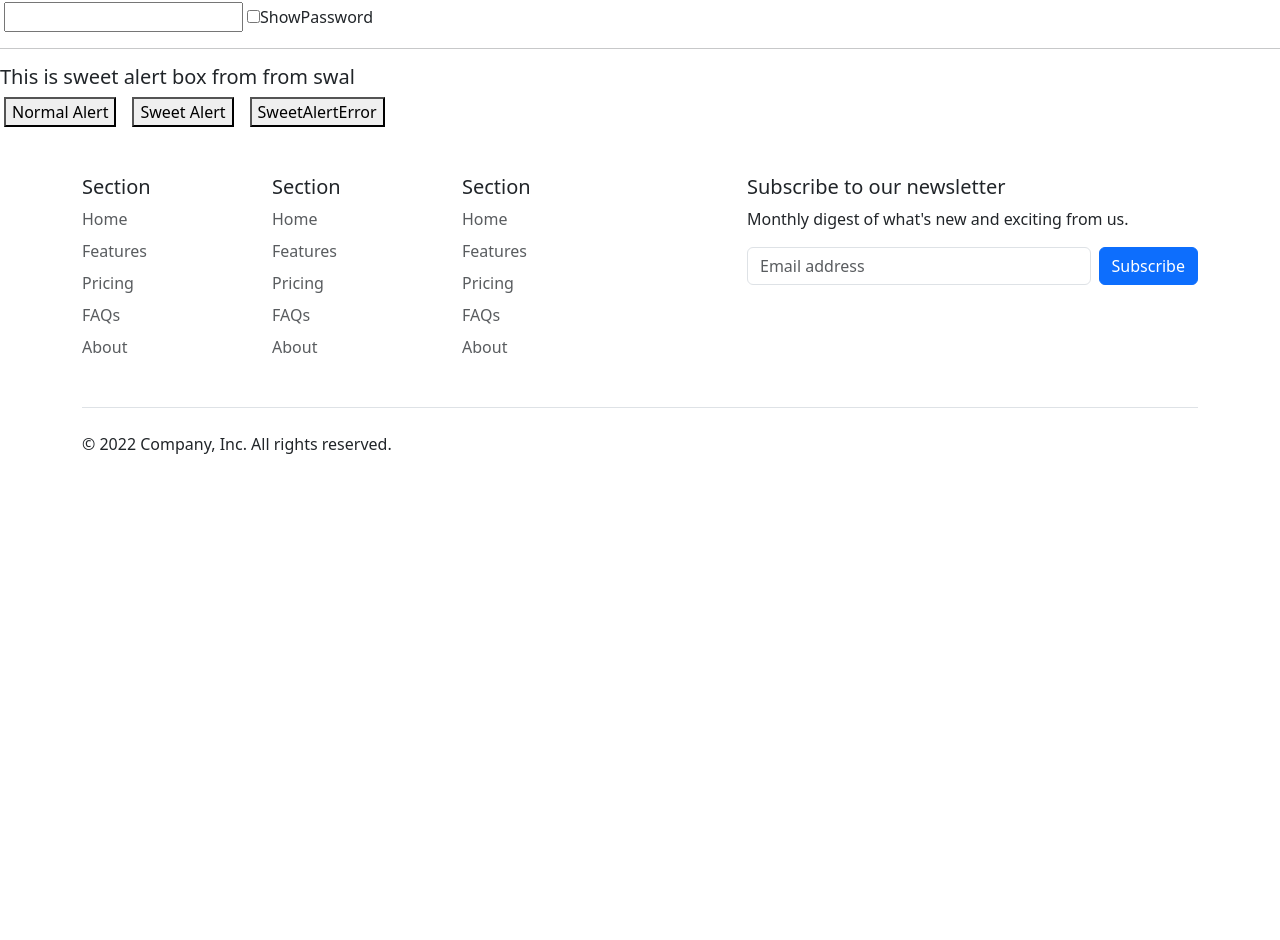
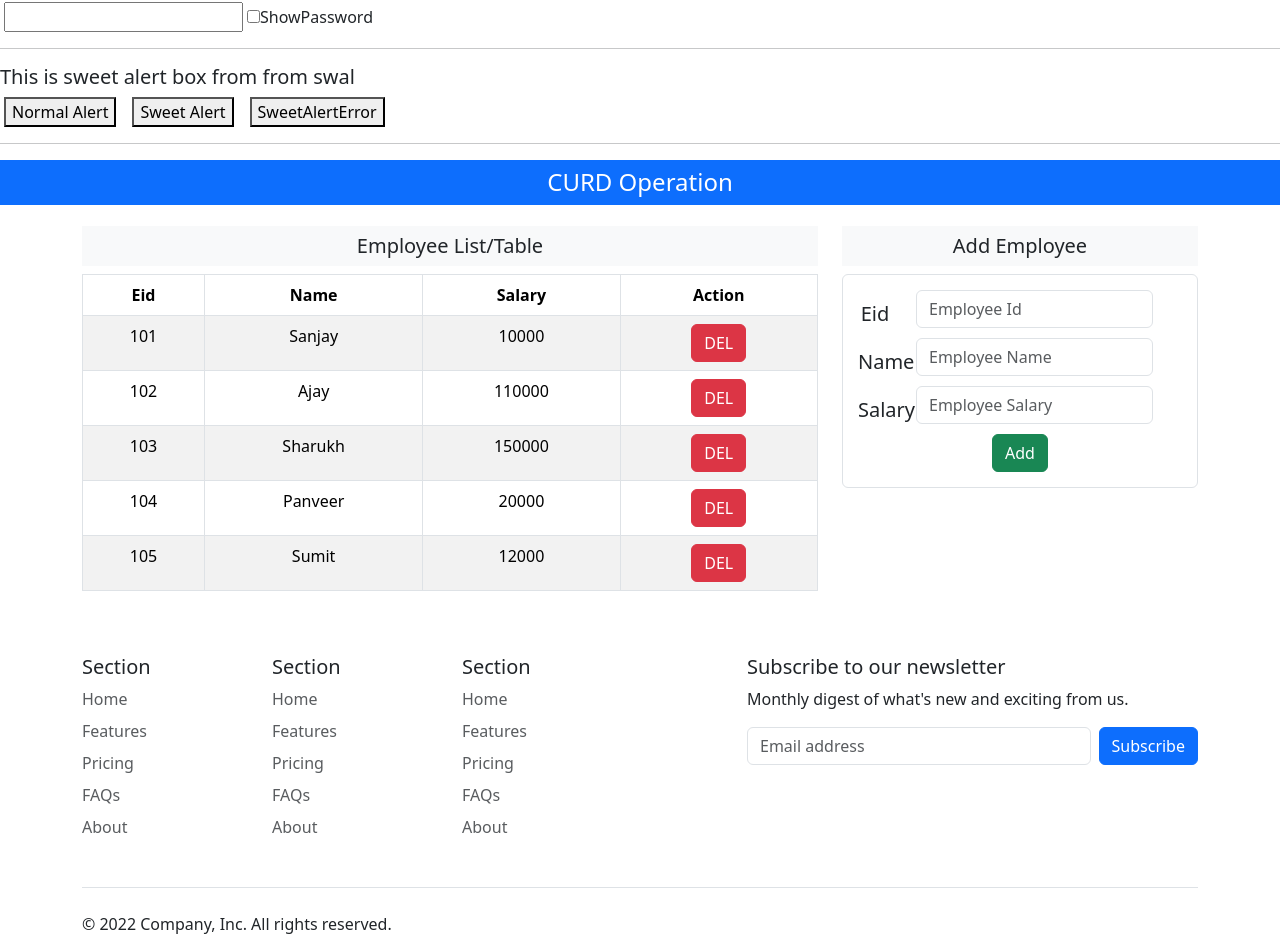
Before and after one commit to Aditya-aj-champ/ReactJs, a React (Vite) app: page / in a window 1280 px wide. Shown: the part 4764-5704 px from the top of the page. Before the commit the page ends 5334 px from the top, so only its background shows below. Built offline with nearby package versions, Linux system fonts and the light colour scheme.

Commit message:
first commit

```diff
--- a/src/Components/center/Center.jsx
+++ b/src/Components/center/Center.jsx
@@ -1,5 +1,6 @@
 // import React from "react";
 
+import EmpCURD from "../empCURDoperation/EmpCURD";
 import FunctionalPropes from "../propes/FunctionalPropes";
 import MyModel from "../propsChildren/MyModel";
 import PropsChildren from "../propsChildren/PropsChildren";
@@ -35,6 +36,8 @@ export default function Center() {
       <hr />
       <ShowHidePassword />
       <SweetAlertDemo1 />
+      <hr />
+      <EmpCURD />
     </>
   );
 }
--- /dev/null
+++ b/src/Components/empCURDoperation/AddEmp.jsx
@@ -0,0 +1,96 @@
+import React, { useState } from "react";
+// call it in EmpCURD
+export default function AddEmp({ addEmp }) {
+  // three state variable for 3 input boxes
+  const [empId, setEmpID] = useState(106);
+  const [empName, setEmpName] = useState("abcd");
+  const [empSalary, setEmpSalary] = useState(1000);
+
+  const addData = (e) => {
+    if (e.target.name === "eId") {
+      setEmpID(e.target.value);
+    } else if (e.target.name === "eName") {
+      setEmpName(e.target.value);
+    } else {
+      setEmpSalary(e.target.value);
+    }
+  };
+
+  return (
+    <>
+      <h5 className="text-center bg-light p-2" style={{ marginTop: "13px" }}>
+        Add Employee
+      </h5>
+      <div className="border rounded text-center" style={{ padding: "15px" }}>
+        <form>
+          <div className="form-group row">
+            <label
+              htmlFor="colFormLabelLg"
+              className="col-sm-2 col-form-label col-form-label-lg"
+            >
+              Eid
+            </label>
+            <div className="col-sm-9">
+              <input
+                type="text"
+                className="form-control"
+                name="ed"
+                placeholder="Employee Id"
+                onChange={addData}
+              />
+            </div>
+          </div>
+          {/* ------------------------------------------------ */}
+          <div className="form-group row">
+            <label
+              htmlFor="colFormLabelLg"
+              className="col-sm-2 col-form-label col-form-label-lg"
+            >
+              Name
+            </label>
+            <div className="col-sm-9">
+              <input
+                type="text"
+                className="form-control"
+                name="eName"
+                placeholder="Employee Name"
+                onChange={addData}
+              />
+            </div>
+          </div>
+          {/* -------------------------------- */}
+          <div className="form-group row">
+            <label
+              htmlFor="colFormLabelLg"
+              className="col-sm-2 col-form-label col-form-label-lg"
+            >
+              Salary
+            </label>
+            <div className="col-sm-9">
+              <input
+                type="text"
+                className="form-control "
+                name="eSal"
+                placeholder="Employee Salary"
+                onChange={addData}
+              />
+            </div>
+          </div>
+          <button
+            className="btn btn-success m-8"
+            onClick={() => {
+              let empObj = {
+                eId: empId,
+                name: empName,
+                sal: empSalary,
+              };
+              addEmp(empObj);
+            }}
+          >
+            Add
+          </button>
+        </form>
+      </div>
+    </>
+  );
+}
--- /dev/null
+++ b/src/Components/empCURDoperation/EmpCURD.jsx
@@ -0,0 +1,40 @@
+import React, { useState } from "react";
+import EmpList from "./EmpList";
+import AddEmp from "./AddEmp";
+
+export default function EmpCURD() {
+  const initialEmp = [
+    { eId: 101, Name: "Sanjay", sal: 10000 },
+    { eId: 102, Name: "Ajay", sal: 110000 },
+    { eId: 103, Name: "Sharukh", sal: 150000 },
+    { eId: 104, Name: "Panveer", sal: 20000 },
+    { eId: 105, Name: "Sumit", sal: 12000 },
+  ];
+  const [employees, setEmployees] = useState(initialEmp); // state variable
+
+  const deleteEmp = (eIDToDel) => {
+    const tempArray = employees.filter((emp) => {
+      return emp.eId !== eIDToDel;
+    });
+    setEmployees(tempArray);
+  };
+  const addEmp = (empObj) => {
+    let tempArray = [...employees, empObj];
+    setEmployees(tempArray);
+  };
+  return (
+    <>
+      <h4 className="text-center bg-primary text-white p-2">CURD Operation</h4>
+      <div className="container">
+        <div className="row">
+          <div className="col-sm-8">
+            <EmpList employees1={employees} deleteEmp1={deleteEmp} />
+          </div>
+          <div className="col-sm-4">
+            <AddEmp addEmp={addEmp} />
+          </div>
+        </div>
+      </div>
+    </>
+  );
+}
--- /dev/null
+++ b/src/Components/empCURDoperation/EmpList.jsx
@@ -0,0 +1,40 @@
+import React from "react";
+// Call it in EpmCURD
+export default function EmpList({ employees1, deleteEmp1 }) {
+  return (
+    <>
+      <h5 className="text-center bg-light p-2" style={{ marginTop: "13px" }}>
+        Employee List/Table
+      </h5>
+      <table className="table table-bordered table-striped">
+        <thead className="text-center">
+          <tr>
+            <th>Eid</th>
+            <th>Name</th>
+            <th>Salary</th>
+            <th>Action</th>
+          </tr>
+        </thead>
+        <tbody className="text-center">
+          {employees1.map((emp, ind) => {
+            return (
+              <tr key={ind}>
+                <td>{emp.eId}</td>
+                <td>{emp.Name}</td>
+                <td>{emp.sal}</td>
+                <td>
+                  <button
+                    className="btn btn-danger"
+                    onClick={() => deleteEmp1(emp.eId)}
+                  >
+                    DEL
+                  </button>
+                </td>
+              </tr>
+            );
+          })}
+        </tbody>
+      </table>
+    </>
+  );
+}
```
